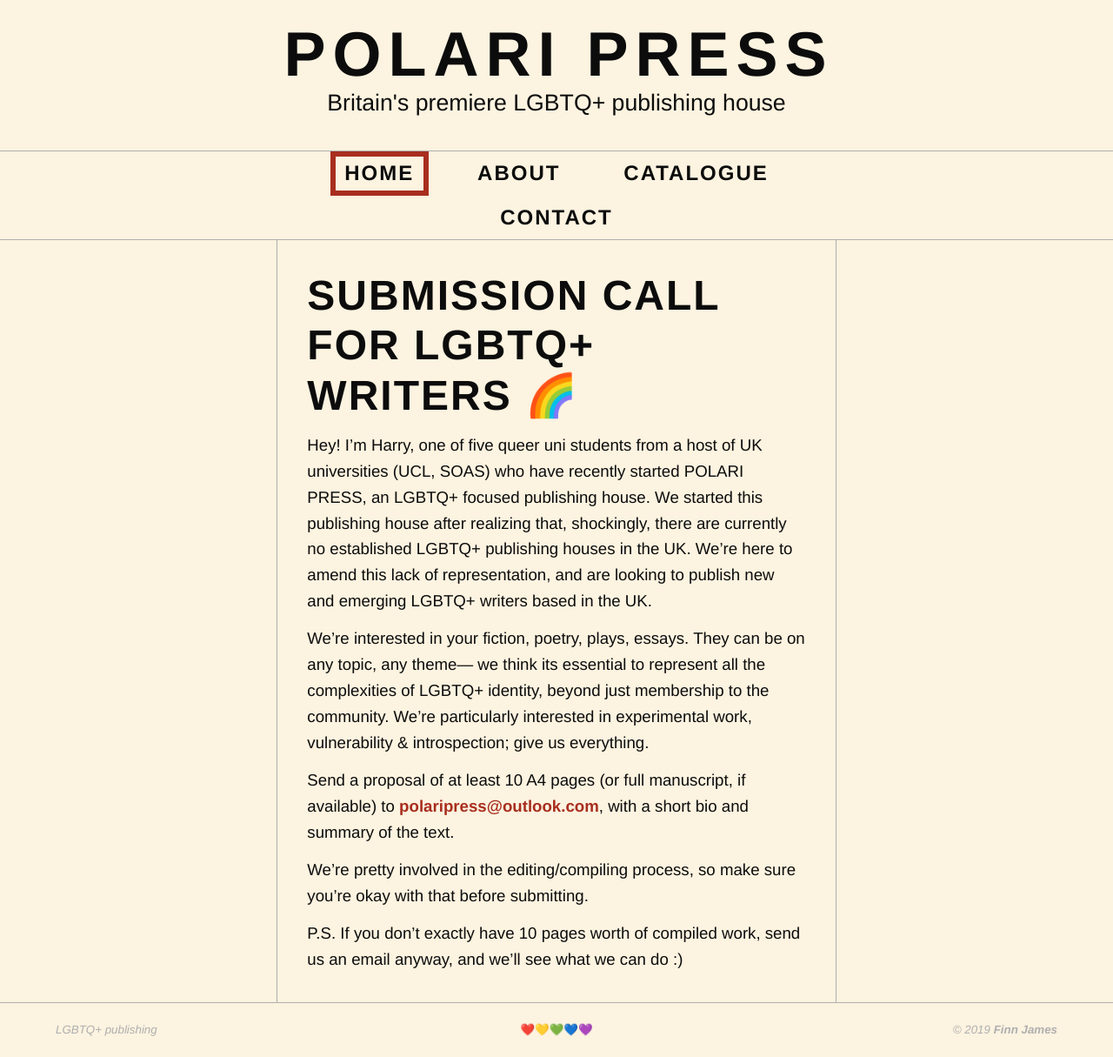
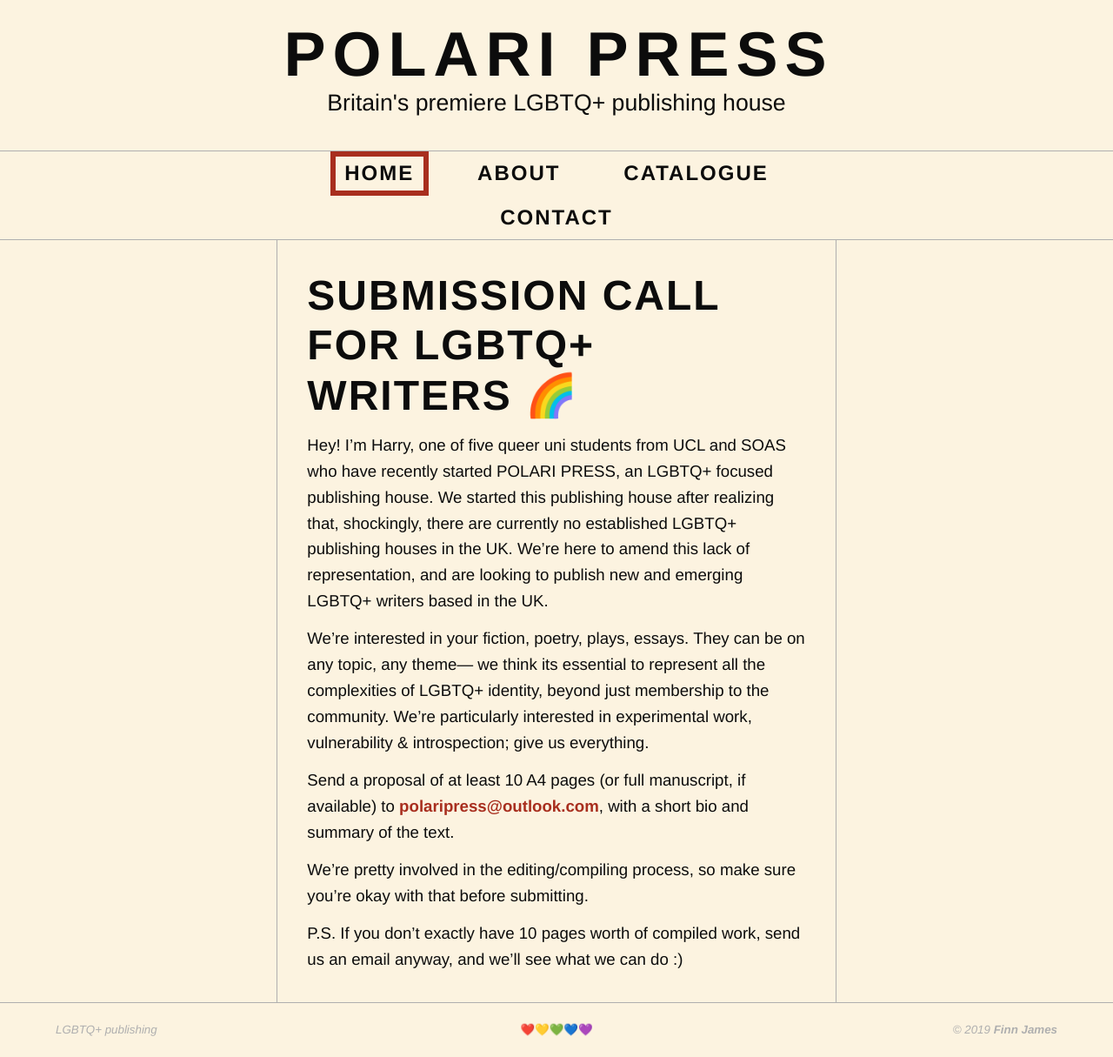
Before and after one commit to finnjames/polari-press, a Jekyll site: the page built from index.md, in a window 1280 px wide. Shown: the whole page at 87% size. Built offline with Jekyll 4.4.1, drawn with Linux system fonts in a browser that asks for light colours; some web fonts are replaced.

Commit message:
ucl and soas

```diff
--- a/index.md
+++ b/index.md
@@ -6,7 +6,7 @@ permalink: /
 
 ### SUBMISSION CALL FOR LGBTQ+ WRITERS 🌈
 
-Hey! I’m Harry, one of five queer uni students from a host of UK universities (UCL, SOAS) who have recently started POLARI PRESS, an LGBTQ+ focused publishing house. We started this publishing house after realizing that, shockingly, there are currently no established LGBTQ+ publishing houses in the UK.
+Hey! I’m Harry, one of five queer uni students from UCL and SOAS who have recently started POLARI PRESS, an LGBTQ+ focused publishing house. We started this publishing house after realizing that, shockingly, there are currently no established LGBTQ+ publishing houses in the UK.
 We’re here to amend this lack of representation, and are looking to publish new and emerging LGBTQ+ writers based in the UK.
 
 We’re interested in your fiction, poetry, plays, essays. They can be on any topic, any theme— we think its essential to represent all the complexities of LGBTQ+ identity, beyond just membership to the community. We’re particularly interested in experimental work, vulnerability & introspection; give us everything.
```
